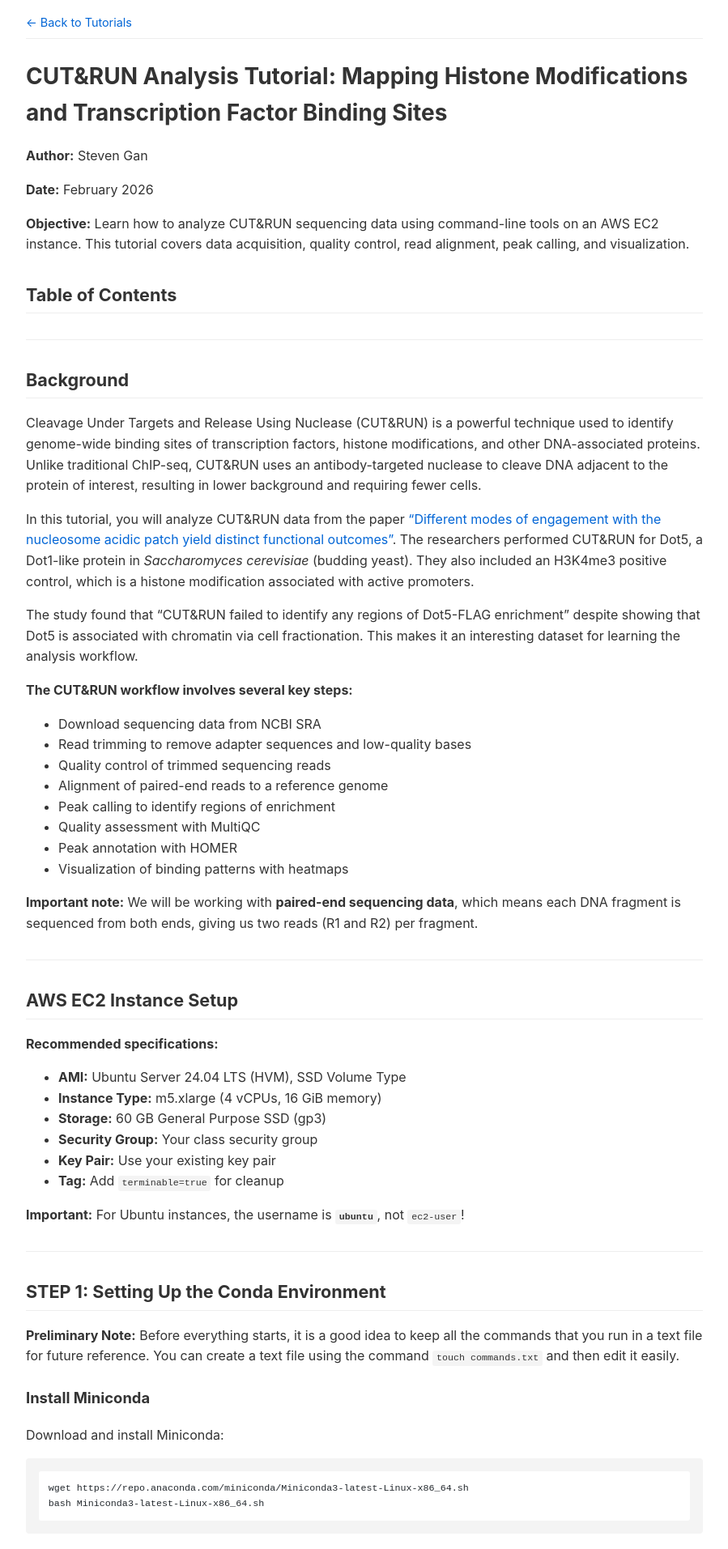
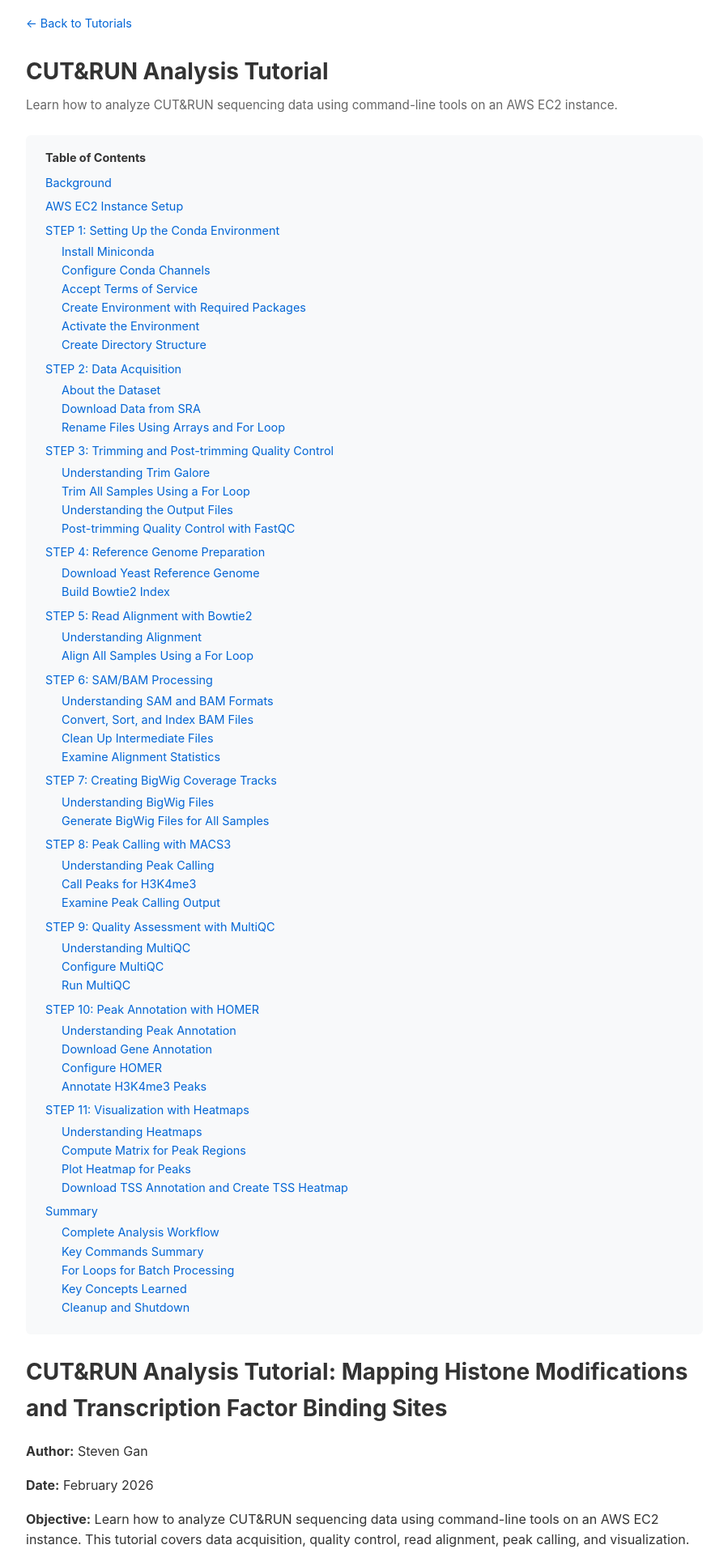
Before and after one commit to StevenVGan/scripts, a Jekyll site: the page built from docs/tutorials/CUTRUN_Analysis.md, in a window 1280 px wide. Shown: the top 1913 px of the page at 81% size, without its empty margins (190-1089 px from the left). Built offline with Jekyll 4.4.1, drawn with Linux system fonts in a browser that asks for light colours; nearby versions of some CDN libraries.

Commit message:
Change layout

```diff
--- a/docs/_layouts/tutorial.html
+++ b/docs/_layouts/tutorial.html
@@ -8,9 +8,18 @@
     * { box-sizing: border-box; }
     body { font-family: -apple-system, BlinkMacSystemFont, "Segoe UI", Helvetica, Arial, sans-serif; line-height: 1.6; color: #333; margin: 0; padding: 0; }
     .wrapper { max-width: 900px; margin: 0 auto; padding: 1rem 2rem 3rem; }
-    header { margin-bottom: 1.5rem; padding-bottom: 0.5rem; border-bottom: 1px solid #eee; font-size: 0.9rem; }
-    header a { color: #0366d6; text-decoration: none; }
-    header a:hover { text-decoration: underline; }
+    .page-header { margin-bottom: 1.5rem; }
+    .page-header a { color: #0366d6; text-decoration: none; font-size: 0.9rem; }
+    .page-header a:hover { text-decoration: underline; }
+    .page-title { font-size: 1.75rem; margin: 0 0 0.5rem 0; }
+    .page-description { color: #666; font-size: 0.95rem; margin: 0 0 1rem 0; }
+    #toc { background: #f8f9fa; padding: 1rem 1.5rem; border-radius: 6px; margin: 1.5rem 0; font-size: 0.9rem; }
+    #toc > strong { display: block; margin-bottom: 0.5rem; }
+    #toc ul { list-style: none; padding-left: 0; margin: 0; }
+    #toc > ul > li { margin: 0.4rem 0; }
+    #toc ul ul { padding-left: 1.25rem; margin-top: 0.2rem; }
+    #toc a { color: #0366d6; text-decoration: none; }
+    #toc a:hover { text-decoration: underline; }
     h1 { font-size: 1.75rem; margin-top: 0; }
     h2 { font-size: 1.35rem; margin-top: 2rem; border-bottom: 1px solid #eee; padding-bottom: 0.3rem; }
     h3 { font-size: 1.15rem; margin-top: 1.5rem; }
@@ -23,25 +32,53 @@
     a { color: #0366d6; text-decoration: none; }
     a:hover { text-decoration: underline; }
     hr { border: none; border-top: 1px solid #eee; margin: 2rem 0; }
-    #markdown-toc { background: #f8f9fa; padding: 1rem 1.5rem; border-radius: 6px; margin: 1.5rem 0; font-size: 0.9rem; }
-    #markdown-toc ul { list-style: none; padding-left: 0; margin: 0; }
-    #markdown-toc li { margin: 0.3rem 0; }
-    #markdown-toc ul ul { padding-left: 1.25rem; margin-top: 0.2rem; }
-    #markdown-toc a { color: #0366d6; }
   </style>
   <link rel="stylesheet" href="https://cdnjs.cloudflare.com/ajax/libs/highlight.js/11.9.0/styles/github.min.css">
   <script src="https://cdnjs.cloudflare.com/ajax/libs/highlight.js/11.9.0/highlight.min.js"></script>
   <script src="https://cdnjs.cloudflare.com/ajax/libs/highlight.js/11.9.0/languages/bash.min.js"></script>
-  <script>hljs.highlightAll();</script>
 </head>
 <body>
   <div class="wrapper">
-    <header>
+    <header class="page-header">
       <a href="{{ '/' | relative_url }}">← Back to Tutorials</a>
     </header>
-    <main>
+    <h1 class="page-title">{{ page.title }}</h1>
+    {% if page.description %}
+    <p class="page-description">{{ page.description }}</p>
+    {% endif %}
+    <nav id="toc" aria-label="Table of contents"><strong>Table of Contents</strong></nav>
+    <main id="content">
       {{ content }}
     </main>
   </div>
+  <script>
+    hljs.highlightAll();
+    (function() {
+      var main = document.getElementById('content');
+      var toc = document.getElementById('toc');
+      var headings = main.querySelectorAll('h2, h3');
+      if (headings.length === 0) return;
+      var rootUl = document.createElement('ul');
+      var lastH2Li = null;
+      for (var i = 0; i < headings.length; i++) {
+        var h = headings[i];
+        var level = parseInt(h.tagName.substring(1));
+        var id = h.id || (h.id = 'section-' + i);
+        var li = document.createElement('li');
+        var a = document.createElement('a');
+        a.href = '#' + id;
+        a.textContent = h.textContent;
+        li.appendChild(a);
+        if (level === 2) {
+          rootUl.appendChild(li);
+          lastH2Li = li;
+        } else {
+          var parentUl = lastH2Li ? (lastH2Li.querySelector('ul') || (function(){ var u = document.createElement('ul'); lastH2Li.appendChild(u); return u; })()) : rootUl;
+          parentUl.appendChild(li);
+        }
+      }
+      toc.appendChild(rootUl);
+    })();
+  </script>
 </body>
 </html>
--- a/docs/tutorials/CUTRUN_Analysis.md
+++ b/docs/tutorials/CUTRUN_Analysis.md
@@ -1,6 +1,7 @@
 ---
 layout: tutorial
 title: CUT&RUN Analysis Tutorial
+description: Learn how to analyze CUT&RUN sequencing data using command-line tools on an AWS EC2 instance.
 ---
 
 # CUT&RUN Analysis Tutorial: Mapping Histone Modifications and Transcription Factor Binding Sites
@@ -11,10 +12,6 @@ title: CUT&RUN Analysis Tutorial
 
 **Objective:** Learn how to analyze CUT&RUN sequencing data using command-line tools on an AWS EC2 instance. This tutorial covers data acquisition, quality control, read alignment, peak calling, and visualization.
 
-## Table of Contents
-{:toc}
-
----
 
 ## Background
 
```
